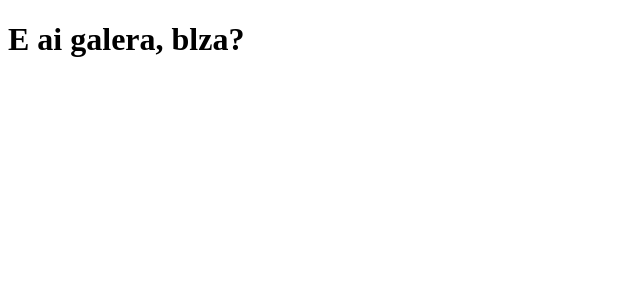
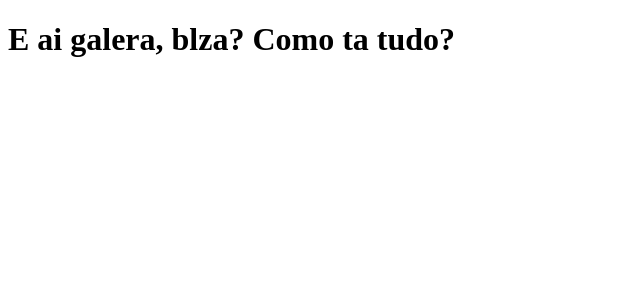
Before and after one commit to arisobel/clone-tabnews, a Next.js app: page / in a window 1280 px wide. Shown: the top 300 px of the page, without its empty margins (0-640 px from the left). Built offline with nearby package versions, Linux system fonts and the light colour scheme.

Commit message:
alteração na pagina principal

```diff
--- a/pages/index.js
+++ b/pages/index.js
@@ -1,6 +1,6 @@
 function Home() {
   return (
-    <h1>E ai galera, blza?</h1>
+    <h1>E ai galera, blza? Como ta tudo?</h1>
   );
 }
 
```
